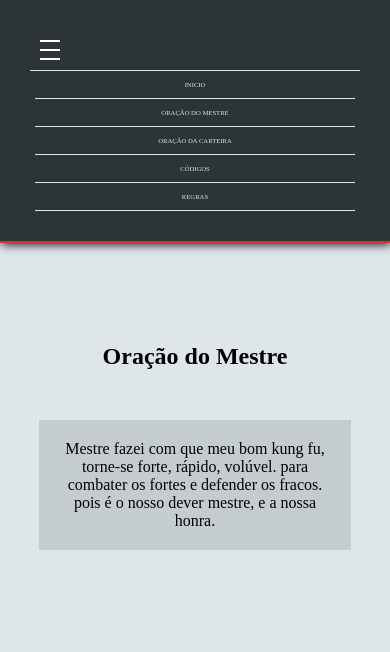
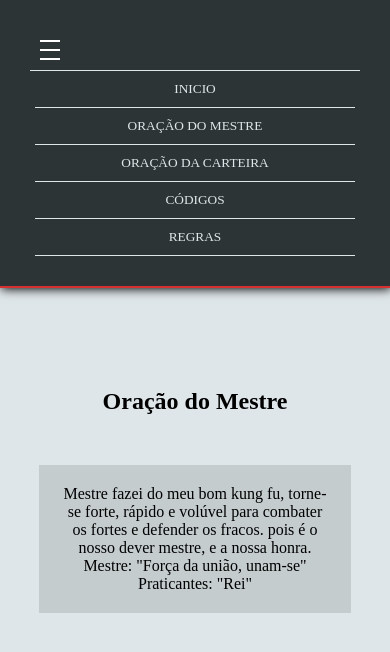
Before and after one commit to rodrigo-a-mota/KUNG-FU, a plain HTML site: page oracao-do-mestre.html in a window 390 px wide. Both pictures are taken after a click on the element 195 px from the left and 50 px from the top of the page. Drawn offline with Linux system fonts and the light colour scheme.

Commit message:
fix erros

```diff
--- a/css/style.css
+++ b/css/style.css
@@ -84,7 +84,7 @@ section {
     .menu > ul > li {
         width: 85%;
         padding: 10px 20px;
-        font-size: 5pt;
+        font-size: 10pt;
         border-bottom: 1px solid #dfe6e9;
     }
 
--- a/oracao-do-mestre.html
+++ b/oracao-do-mestre.html
@@ -27,8 +27,14 @@
             </header>
             <section>
                <h1>Oração do Mestre</h1>
-               <p> Mestre fazei com que meu bom kung fu, torne-se forte, rápido, volúvel.
-                 para combater os fortes e defender os fracos. pois é o nosso dever mestre, e a nossa honra.</p>
+               <p> Mestre fazei do meu bom kung fu, torne-se forte, rápido e volúvel
+                 para combater os fortes e defender os fracos. pois é o nosso dever mestre, e a nossa honra.
+
+                 Mestre: "Força da união, unam-se"
+                 Praticantes: "Rei"
+                </p>
+
+
             </section>
         </div>
         <script src="./js/event.js"></script>
```
Also changed, not shown: codigos.html (+1 -1 lines), oracao-da-carteira.html (+1 -1 lines), regras.html (+1 -2 lines).
